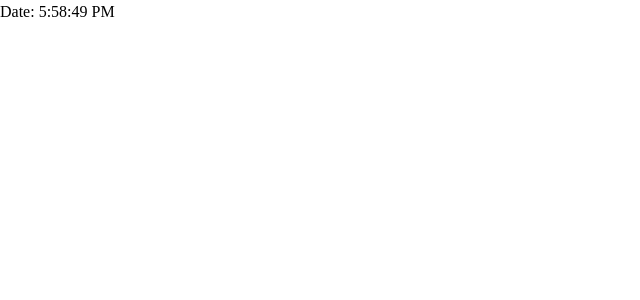
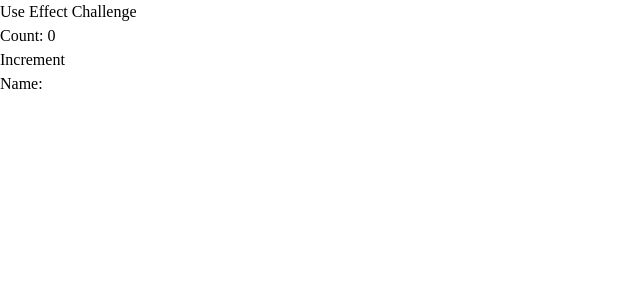
Before and after one commit to nidhi-webdev/react_thapa, a React (Vite) app in the folder project/: page / in a window 1280 px wide. Shown: the top 300 px of the page, without its empty margins (0-640 px from the left). Built offline with nearby package versions, Linux system fonts and the light colour scheme.

Commit message:
Doing Challenge

```diff
--- a/project/src/App.jsx
+++ b/project/src/App.jsx
@@ -11,6 +11,7 @@ import RegistrationForm from './useState/RegistrationForm'
 import LoginForm from './useState/LoginForm'
 import ContactForm from './useState/ContactForm'
 import Example from './useEffect/Example'
+import UseEffectExample from './useEffect/UseEffectExample'
 
 
 const App = () => {
@@ -39,7 +40,8 @@ const App = () => {
       {/* <RegistrationForm /> */}
       {/* <LoginForm /> */}
       {/* <ContactForm /> */}
-      <Example />
+      {/* <Example /> */}
+      <UseEffectExample />
     </>
   )
 }
--- /dev/null
+++ b/project/src/useEffect/UseEffectExample.jsx
@@ -0,0 +1,24 @@
+import { useState } from "react"
+
+
+
+const UseEffectExample = () => {
+    const [count, setCount] = useState(0)
+
+  return (
+    // <div></div>
+    <div className="flex justify-center items-center min-h-screen flex-col gap-y-4 bg-blue">
+
+      <h1 className="font-extrabold"> Use Effect Challenge </h1>
+      <p> Count: {count} </p>
+
+      <button className="bg-green-600 px-4 py-3 rounded"> Increment </button>
+
+      <p> Name: </p>
+
+      <input className="border border-"/>
+    </div>
+  )
+}
+
+export default UseEffectExample
```
